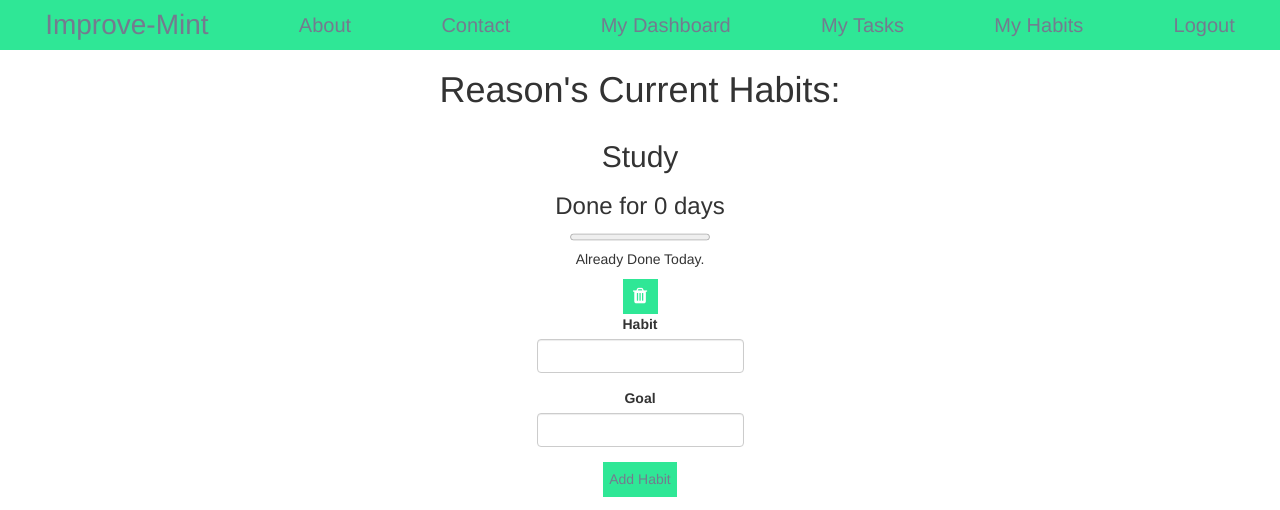
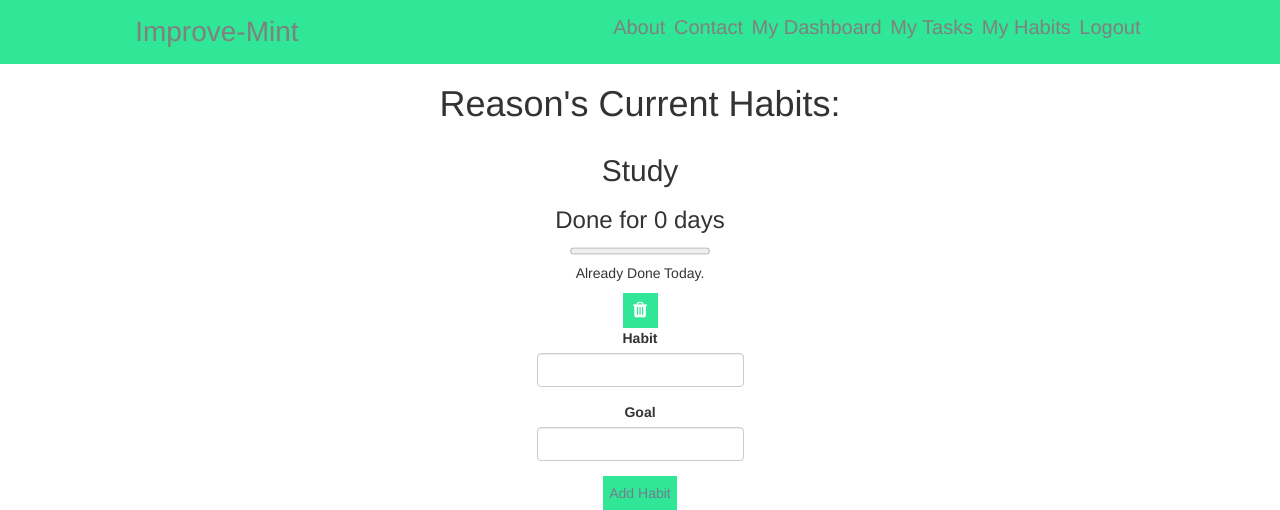
Before and after one commit to ReezanVisram/ImproveMint, a Flask app: page /habits in a window 1280 px wide. Shown: the top 510 px of the page. Run offline with Flask 2, Linux system fonts and the light colour scheme; a user stored in the database is signed in; data comes from the database, SQL or seed files in the repository; some libraries are stand-ins or nearby versions.

Commit message:
Added Responsive Navbar

```diff
--- a/static/style.css
+++ b/static/style.css
@@ -1,23 +1,103 @@
 .main-nav{
   background-color: #2fe796;
   display: flex;
-  height: 50px;
+  height: 8vh;
+  justify-content: space-around;
+  align-items: center;
 }
 
 .site-title{
   font-size: 28px!important;
+  color: gray;
 }
 
-.nav-links:hover{
-  color: white;
-  cursor: pointer;
+.site-title:hover{
+  text-decoration: none;
+  color: rgb(37, 37, 37);
 }
 
 .nav-links{
-  margin: auto;
-  text-decoration: none!important;
-  color: #747b8f;
+  display: flex;
+  justify-content: space-around;
+  width: 45%;
+}
+
+.nav-links a{
+  color: gray;
+  text-decoration: none;
   font-size: 20px;
+}
+
+.nav-links li{
+  list-style: none;
+}
+
+.burger{
+  display: none;
+}
+
+.burger div{
+  width: 25px;
+  height: 3px;
+  background-color: gray;
+  margin: 5px;
+  transition: all 0.3s ease-in;
+}
+
+@media screen and (max-width:768px){
+    body{
+      overflow-x: hidden;
+    }
+
+    .nav-links{
+      position: absolute;
+      right: 0px;
+      height: 92vh;
+      top: 8vh;
+      background-color: #2fe796;
+      display: flex;
+      flex-direction: column;
+      align-items: center;
+      width: 30%;
+      transform: translateX(100%);
+      transition: transform 0.5s ease-in;
+    }
+
+    .nav-links li{
+      opacity: 0;
+    }
+
+    .burger{
+      display: block;
+      cursor: pointer;
+    }
+}
+
+.nav-active{
+  transform: translateX(0%);
+}
+
+@keyframes navLinkFade {
+  from {
+    opacity: 0;
+    transform: translateX(50px);
+  }
+  to {
+    opacity: 1;
+    transform: translateX(0px);
+  }
+}
+
+.toggle .line1 {
+  transform: rotate(-45deg) translate(-5px, 6px);
+}
+
+.toggle .line2 {
+  opacity: 0;
+}
+
+.toggle .line3 {
+  transform: rotate(45deg) translate(-5px, -6px);
 }
 
 .sign-in-container{
--- a/templates/base.html
+++ b/templates/base.html
@@ -15,21 +15,31 @@
     <link rel="stylesheet" href="https://cdnjs.cloudflare.com/ajax/libs/font-awesome/4.7.0/css/font-awesome.min.css">
 {% endblock styles %}
 
+{% block javascript %}
+    <script src="{{ url_for('static', filename='main.js') }}"></script>
+{% endblock javascript %}
+
 {% block navbar %}
 <nav class="main-nav">
-    <a href="/" class="site-title nav-links">Improve-Mint</a>
-    <a href="#" class="nav-links">About</a>
-    <a href="#" class="nav-links">Contact</a>
+    <a href="/" class="site-title">Improve-Mint</a>
+    <ul class="nav-links">
+        <li><a href="#" >About</a></li>
+        <li><a href="#">Contact</a></li>
 
-    {% if current_user.is_authenticated %}
-        <a href="/dashboard" class="nav-links">My Dashboard</a>
-        <a href="/tasks" class="nav-links">My Tasks</a>
-        <a href="/habits" class="nav-links">My Habits</a>
-        <a href="/logout" class="nav-links">Logout</a>
-    {% else %}
-        <a href="/signup" class="nav-links">Sign Up</a>
-        <a href="/login" class="nav-links">Log In</a>
-    {% endif %}
+        {% if current_user.is_authenticated %}
+            <li><a href="/dashboard">My Dashboard</a></li>
+            <li><a href="/tasks">My Tasks</a></li>
+            <li><a href="/habits">My Habits</a></li>
+            <li><a href="/logout">Logout</a></li>
+        {% else %}
+            <li><a href="/signup">Sign Up</a></li>
+            <li><a href="/login">Log In</a></li>
+        {% endif %}
+    </ul>
+    <div class="burger">
+        <div class="line1"></div>
+        <div class="line2"></div>
+        <div class="line3"></div>
+    </div>
 </nav>
-
 {% endblock navbar %}
```
Also changed, not shown: static/main.js (added, +25 -0 lines).
